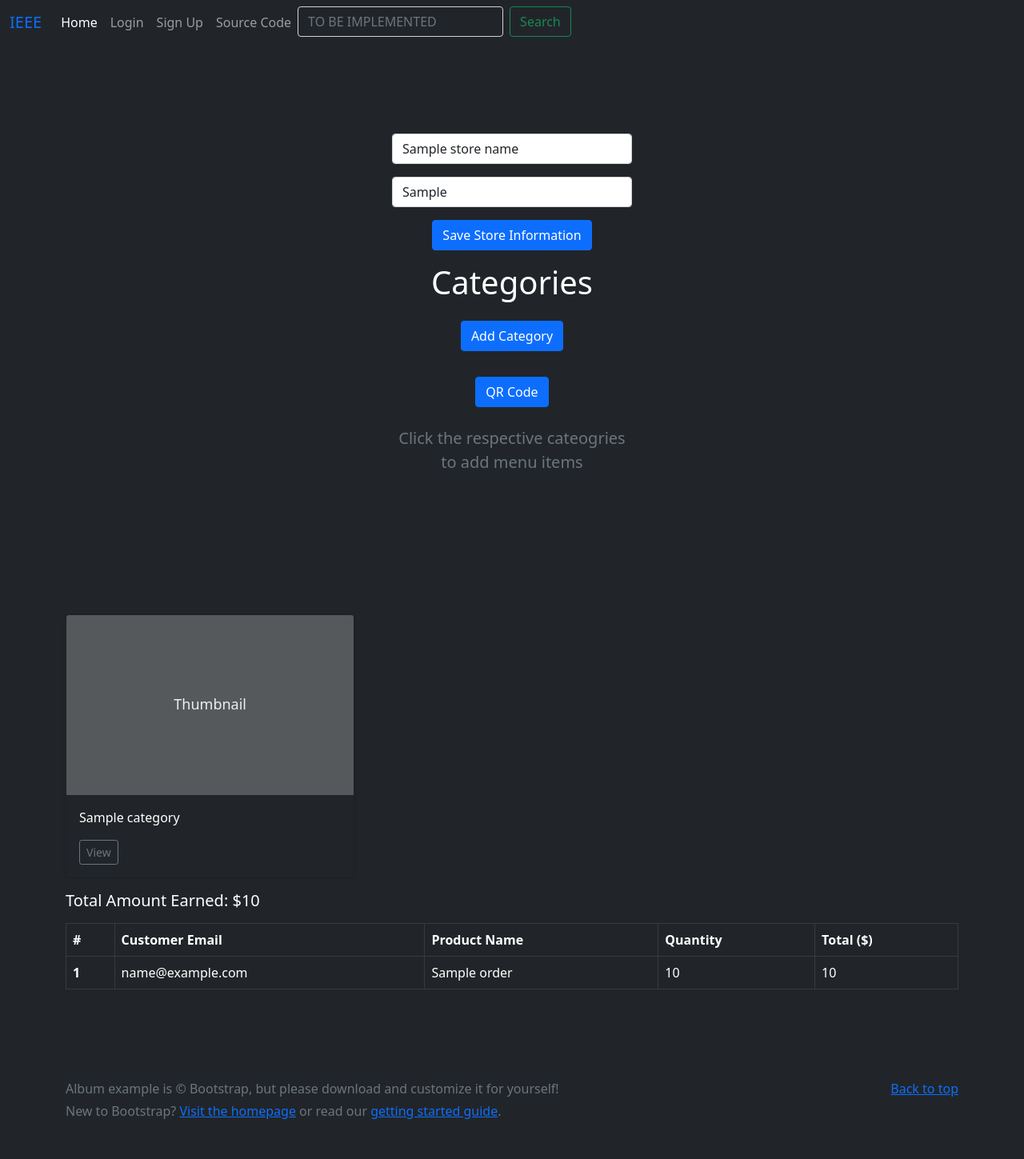
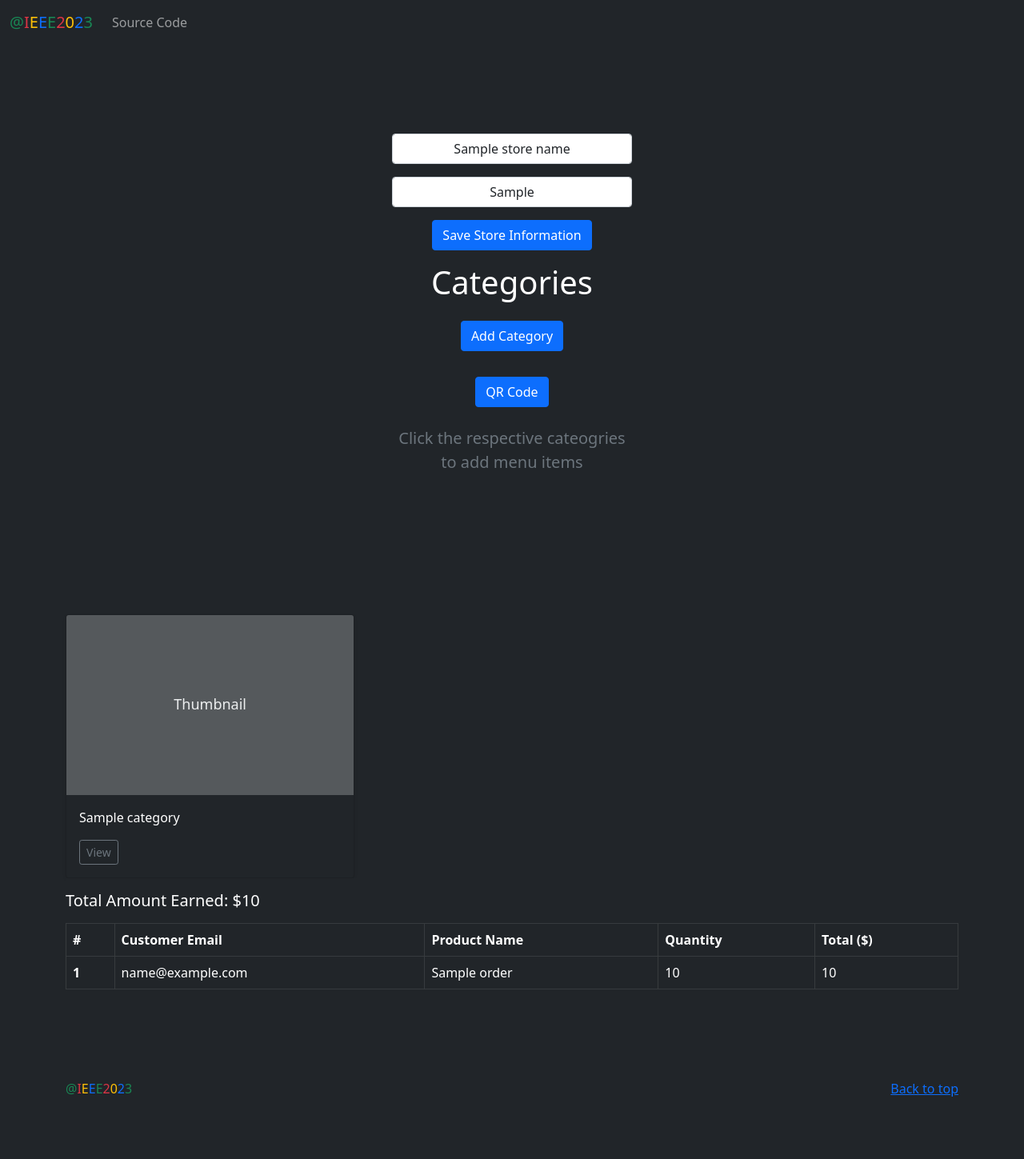
Before and after one commit to vrsb99/IEEE, a Python web app: template website/templates/homepage.html in a window 1280 px wide. Shown: the whole page at 80% size. After the commit the page ends 1371 px from the top, so only its background shows below. Run offline with Jinja, Linux system fonts and the light colour scheme; the template is opened without the code that fills it: most values are stand-ins (such as "Sample title", 1, 10 or a date in 2020); some libraries are stand-ins or nearby versions.

Commit message:
a few changes

```diff
--- a/website/menu.py
+++ b/website/menu.py
@@ -10,4 +10,4 @@ def homepage(store_id):
     store = Stores.query.filter_by(id=store_id).first()
     categories = Categories.query.filter_by(store_id=store_id).all()
     products = Products.query.filter_by(store_id=store_id).all()
-    return render_template("menu.html", user=current_user, store=store, categories=categories, products=products)
+    return render_template("menu.html", store=store, categories=categories, products=products)
--- a/website/templates/base.html
+++ b/website/templates/base.html
@@ -14,8 +14,10 @@
 
     <!-- Bootstrap core CSS -->
     <link href="https://cdn.jsdelivr.net/npm/bootstrap@5.0.2/dist/css/bootstrap.min.css" rel="stylesheet" integrity="sha384-EVSTQN3/azprG1Anm3QDgpJLIm9Nao0Yz1ztcQTwFspd3yD65VohhpuuCOmLASjC" crossorigin="anonymous">
-    <meta name="theme-color" content="#7952b3">
-
+    <script src="https://code.jquery.com/jquery-3.2.1.slim.min.js" integrity="sha384-KJ3o2DKtIkvYIK3UENzmM7KCkRr/rE9/Qpg6aAZGJwFDMVNA/GpGFF93hXpG5KkN" crossorigin="anonymous"></script>
+    <script src="https://cdnjs.cloudflare.com/ajax/libs/popper.js/1.12.9/umd/popper.min.js" integrity="sha384-ApNbgh9B+Y1QKtv3Rn7W3mgPxhU9K/ScQsAP7hUibX39j7fakFPskvXusvfa0b4Q" crossorigin="anonymous"></script>
+    <script src="https://maxcdn.bootstrapcdn.com/bootstrap/4.0.0/js/bootstrap.min.js" integrity="sha384-JZR6Spejh4U02d8jOt6vLEHfe/JQGiRRSQQxSfFWpi1MquVdAyjUar5+76PVCmYl" crossorigin="anonymous"></script>
+    <script src="https://cdn.jsdelivr.net/npm/bootstrap@5.0.2/dist/js/bootstrap.bundle.min.js" integrity="sha384-MrcW6ZMFYlzcLA8Nl+NtUVF0sA7MsXsP1UyJoMp4YLEuNSfAP+JcXn/tWtIaxVXM" crossorigin="anonymous"></script>
 
     <style>
       .bd-placeholder-img {
@@ -46,8 +48,9 @@
           </button>
           <div class="collapse navbar-collapse" id="navbarNav">
             <ul class="navbar-nav">
+              {% if user%}
               <li class="nav-item">
-                <a class="nav-link active" aria-current="page" href="/homepage">Home</a>
+                <a class="nav-link" aria-current="page" href="/homepage">Home</a>
               </li>
               {%if user.is_authenticated%}
               <li class="nav-item">
@@ -61,15 +64,11 @@
                 <a class="nav-link" href="/auth/signup">Sign Up</a>
               </li>
               {%endif%}
+              {%endif%}
               <li class="nav-item">
                 <a class="nav-link" href="https://github.com/vrsb99/IEEE">Source Code</a>
               </li>
-              <li>
-                <form class="d-flex">
-                  <input class="form-control me-2 bg-dark text-white" type="search" placeholder="TO BE IMPLEMENTED" aria-label="Search">
-                  <button class="btn btn-outline-success" type="submit">Search</button>
-                </form>
-              </li>
+              {%block search%}{%endblock%}
             </ul>
           </div>
         </div>
@@ -104,19 +103,14 @@
 
 </main>
 
-<footer class="text-muted py-5">
+<footer class="text-white py-5 ">
   <div class="container">
     <p class="float-end mb-1">
       <a href="#">Back to top</a>
     </p>
-    <p class="mb-1">Album example is &copy; Bootstrap, but please download and customize it for yourself!</p>
-    <p class="mb-0">New to Bootstrap? <a href="/">Visit the homepage</a> or read our <a href="/docs/5.0/getting-started/introduction/">getting started guide</a>.</p>
+    <p class="mb-1"><span class="text-success">@</span><span class="text-danger">I</span><span class="text-warning">E</span><span class="text-primary">E</span><span class="text-success">E</span><span class="text-danger">2</span><span class="text-warning">0</span><span class="text-primary">2</span><span class="text-success">3</span>
+    </span></p>
   </div>
 </footer>
-
-
-<script src="https://cdn.jsdelivr.net/npm/bootstrap@5.0.2/dist/js/bootstrap.bundle.min.js" integrity="sha384-MrcW6ZMFYlzcLA8Nl+NtUVF0sA7MsXsP1UyJoMp4YLEuNSfAP+JcXn/tWtIaxVXM" crossorigin="anonymous"></script>
-
-
   </body>
 </html>
--- a/website/templates/homepage.html
+++ b/website/templates/homepage.html
@@ -5,7 +5,7 @@ IEEE
 {%endblock%}
 
 {%block navbar%}
-IEEE
+<span class="text-success">@</span><span class="text-danger">I</span><span class="text-warning">E</span><span class="text-primary">E</span><span class="text-success">E</span><span class="text-danger">2</span><span class="text-warning">0</span><span class="text-primary">2</span><span class="text-success">3</span>
 {%endblock%}
 
 {%block css%}
@@ -18,10 +18,10 @@ IEEE
     <div class="form-signin col-lg-6 col-md-8 mx-auto">
         <form method = 'POST'>
             <div class='mb-3'>
-            <input class="form-control" id="floatingInput" placeholder='Store' name ='store_name' value="{{store_name}}" required>
+            <input class="form-control text-center" id="floatingInput" placeholder='Store Name' name = 'store_name' value="{{store_name}}" required>
             </div>
             <div class='mb-3'>
-            <input class="form-control" id="floatingInput" placeholder='Location' name = 'store_location' value="{{store_location}}" required>
+            <input class="form-control text-center" id="floatingInput" placeholder='Location' name = 'store_location' value="{{store_location}}" required>
             <div class='mt-3'>
             <button type="submit" class="btn btn-primary">Save Store Information</button>
             </div>
--- a/website/templates/items.html
+++ b/website/templates/items.html
@@ -31,11 +31,6 @@ Add Items
             <p class="card-text">{{item.name}}</p>
             <p class="card-text">{{item.description}}</p>
             <p class="card-text">${{item.price}}</p>
-            <div class="d-flex justify-content-between align-items-center">
-              <div class="btn-group">
-                <a href="/items" class="btn btn-sm btn-outline-secondary">Edit</a>
-              </div>
-            </div>
           </div>
         </div>
       </div>
```
Also changed, not shown: website/templates/menu.html (+9 -0 lines).
